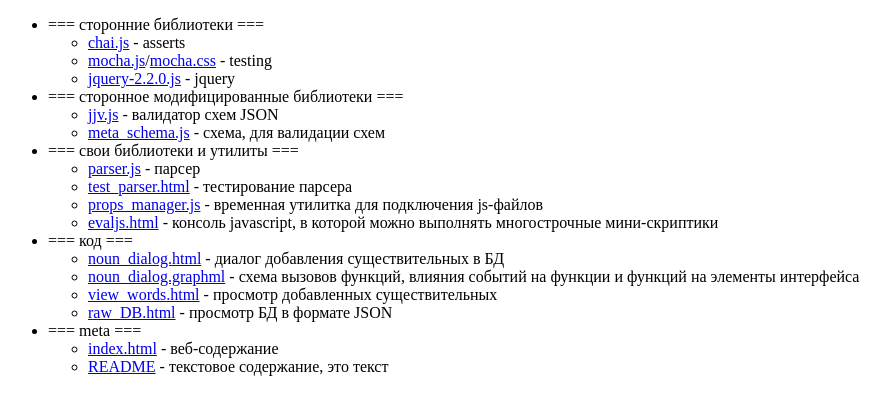
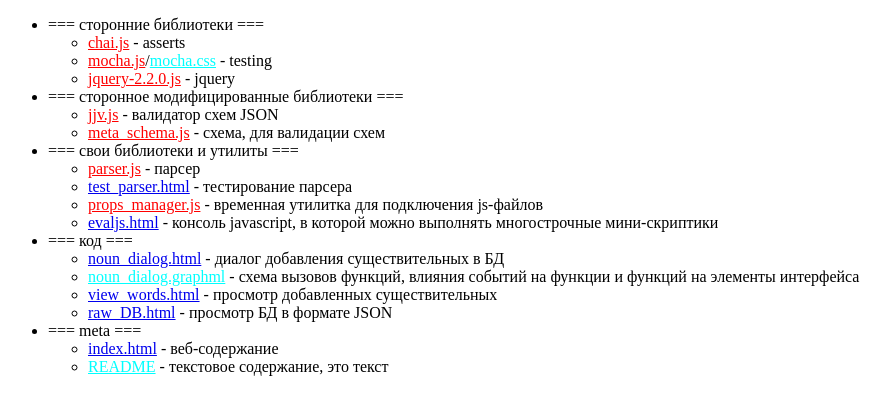
Before and after one commit to FeelUsM/wiki-RBMT, a plain HTML site: page index.html in a window 1280 px wide. Shown: the whole page, without its empty margins (0-890 px from the left). Drawn offline with Linux system fonts and the light colour scheme.

Commit message:
подсветил типы файлов

```diff
--- a/index.html
+++ b/index.html
@@ -8,29 +8,29 @@
 <ul>
 	<li>=== сторонние библиотеки ===</li>
 	<ul>
-		<li><a href="chai.js">chai.js</a>             - asserts</li>
-		<li><a href="mocha.js">mocha.js</a>/<a href="mocha.css">mocha.css</a>  - testing</li>
-		<li><a href="jquery-2.2.0.js">jquery-2.2.0.js</a>     - jquery</li>
+		<li><a href="chai.js" style="color:red">chai.js</a>             - asserts</li>
+		<li><a href="mocha.js" style="color:red">mocha.js</a>/<a href="mocha.css" style="color:cyan">mocha.css</a>  - testing</li>
+		<li><a href="jquery-2.2.0.js" style="color:red">jquery-2.2.0.js</a>     - jquery</li>
 	</ul>
 
 	<li>=== сторонное модифицированные библиотеки ===</li>
 	<ul>
-		<li><a href="jjv.js">jjv.js</a>              - валидатор схем JSON</li>
-		<li><a href="meta_schema.js">meta_schema.js</a>      - схема, для валидации схем</li>
+		<li><a href="jjv.js" style="color:red">jjv.js</a>              - валидатор схем JSON</li>
+		<li><a href="meta_schema.js" style="color:red">meta_schema.js</a>      - схема, для валидации схем</li>
 	</ul>
 
 	<li>=== свои библиотеки и утилиты ===</li>
 	<ul>
-		<li><a href="parser.js">parser.js</a>           - парсер</li>
+		<li><a href="parser.js" style="color:red">parser.js</a>           - парсер</li>
 		<li><a href="test_parser.html">test_parser.html</a>    - тестирование парсера</li>
-		<li><a href="props_manager.js">props_manager.js</a>    - временная утилитка для подключения js-файлов</li>
+		<li><a href="props_manager.js" style="color:red">props_manager.js</a>    - временная утилитка для подключения js-файлов</li>
 		<li><a href="evaljs.html">evaljs.html</a>         - консоль javascript, в которой можно выполнять многострочные мини-скриптики</li>
 	</ul>
 
 	<li>=== код ===</li>
 	<ul>
 		<li><a href="noun_dialog.html">noun_dialog.html</a>    - диалог добавления существительных в БД</li>
-		<li><a href="noun_dialog.graphml">noun_dialog.graphml</a> - схема вызовов функций, влияния событий на функции и функций на элементы интерфейса</li>
+		<li><a href="noun_dialog.graphml" style="color:cyan">noun_dialog.graphml</a> - схема вызовов функций, влияния событий на функции и функций на элементы интерфейса</li>
 		<li><a href="view_words.html">view_words.html</a>     - просмотр добавленных существительных</li>
 		<li><a href="raw_DB.html">raw_DB.html</a>         - просмотр БД в формате JSON</li>
 	</ul>
@@ -38,7 +38,7 @@
 	<li>=== meta ===</li>
 	<ul>
 		<li><a href="index.html">index.html</a>          - веб-содержание</li>
-		<li><a href="README">README</a>              - текстовое содержание, это текст</li>
+		<li><a href="README" style="color:cyan">README</a>              - текстовое содержание, это текст</li>
 	</ul>
 </ul>
 </body>
```
